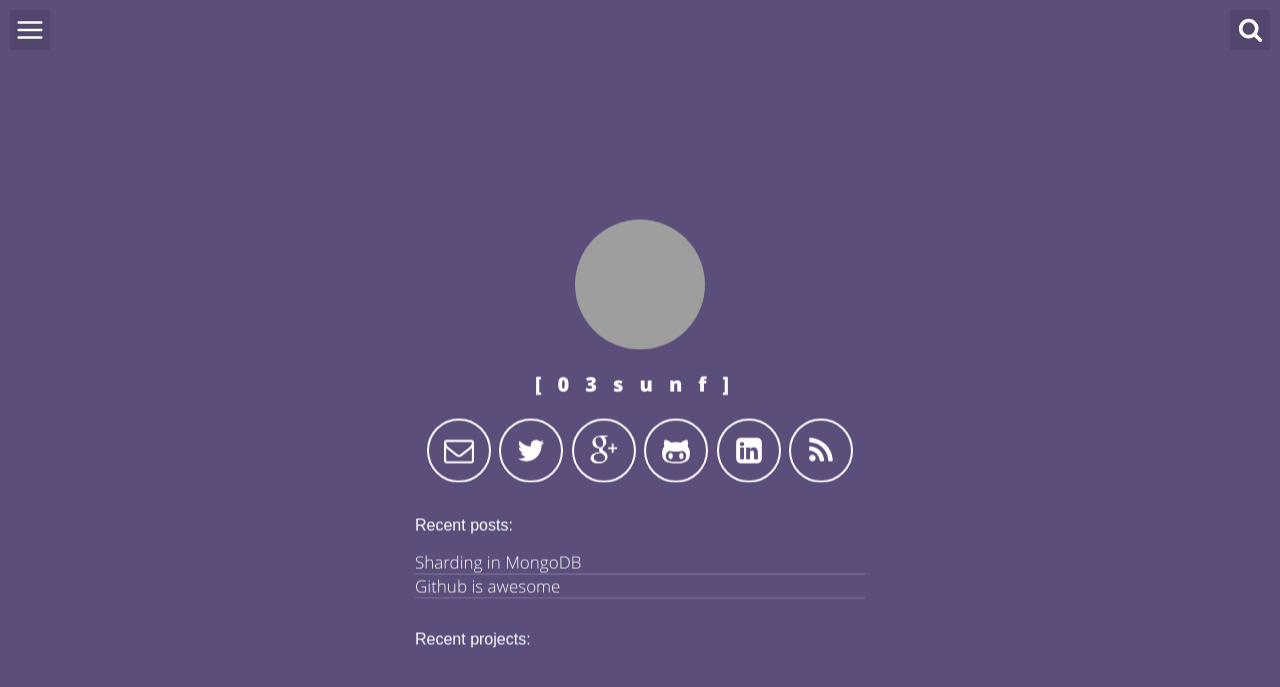
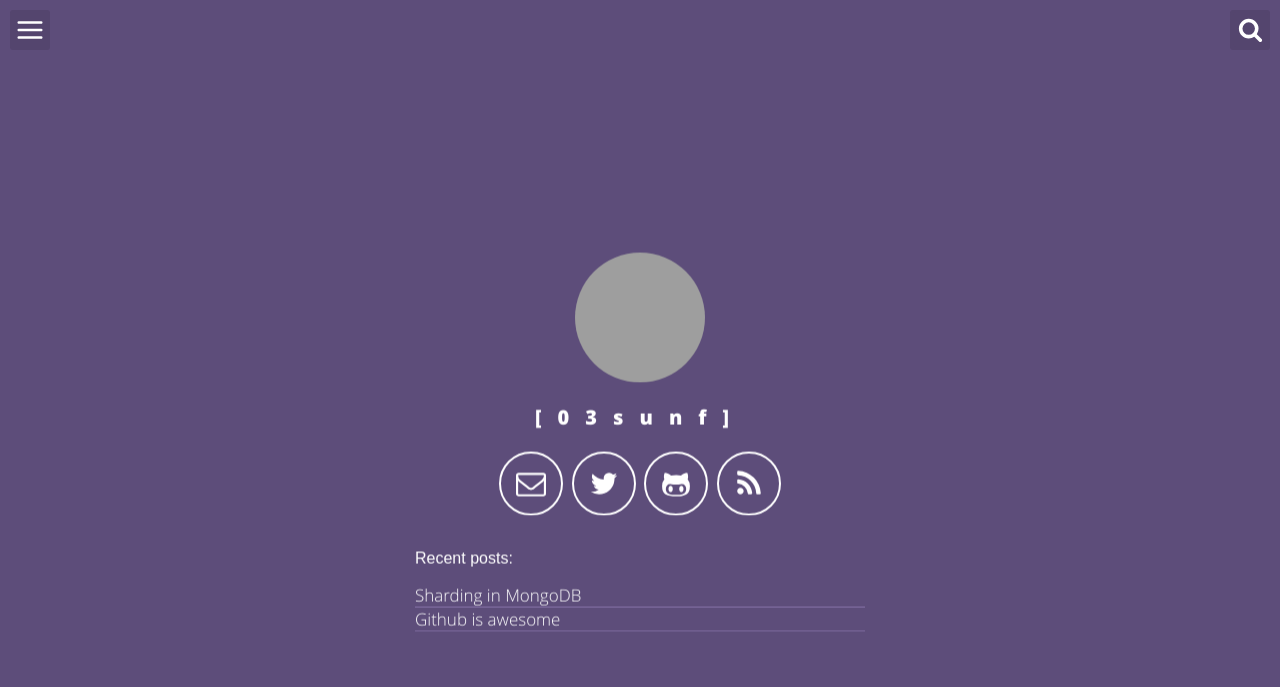
Before and after one commit to 03sunf/03sunf.github.io, a Jekyll site: the page built from index.html, in a window 1280 px wide. Shown: the top 687 px of the page. Built offline with Jekyll 4.4.1, drawn with Linux system fonts in a browser that asks for light colours; grey boxes are pictures that could not be loaded.

Commit message:
Update header-default.html

```diff
--- a/_includes/header-default.html
+++ b/_includes/header-default.html
@@ -18,16 +18,8 @@
                 <svg class="icon icon-twitter"><use xlink:href="#icon-twitter"></use></svg>
             </a>
 
-            <a aria-label="My Google Plus" title="Show my feed" target="_blank" href="https://plus.google.com/u/0/+{{site.gplus_username}}/posts">
-                <svg class="icon icon-google-plus"><use xlink:href="#icon-google-plus"></use></svg>
-            </a>
-
             <a aria-label="My Github" title="Show my projects" target="_blank" href="https://github.com/{{site.github_username}}">
                 <svg class="icon icon-github-alt"><use xlink:href="#icon-github-alt"></use></svg>
-            </a>
-
-            <a aria-label="My LinkedIn" title="Show my linkedin profile" target="_blank" href="https://www.linkedin.com/in/{{site.linkedin_public_url}}">
-                <svg class="icon icon-linkedin"><use xlink:href="#icon-linkedin"></use></svg>
             </a>
 
             <a aria-label="Use the RSS to get updated" title="Register for my RSS" target="_blank" href="{{ "/feed.xml" | prepend: site.baseurl }}">
@@ -46,17 +38,6 @@
               {% endfor %}
         </ul>
 
-        <ul class="recent">
-            <p>Recent projects:</p>
-             {% for project in site.projects limit:3%}
-                <li>
-                    <a title="Show my recent project" href="{{ project.url}}">
-                        <h2 class="post-title" itemprop="name">{{ project.name }}</h2>
-                    </a>
-                </li>
-              {% endfor %}
-        </ul>
-
     </div>
     {% include menu-search.html %}
 </header>
```
